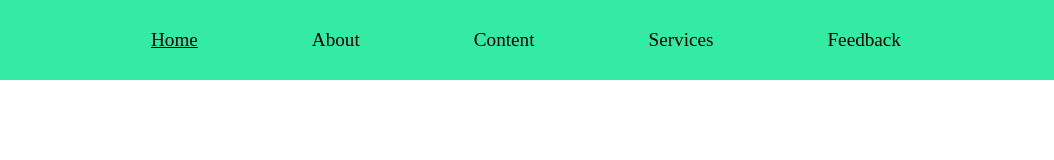
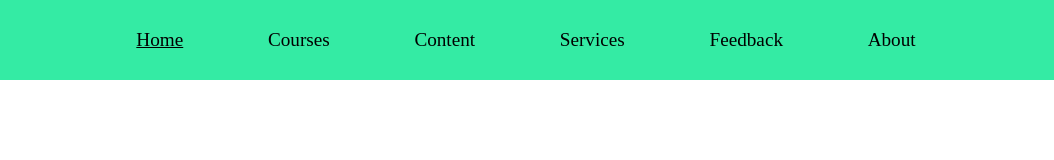
Before and after one commit to Hemant-12345/project1, a plain HTML site: page HTML/index.html in a window 1280 px wide. Shown: the full height of the page, 226-1280 px from the left. Drawn offline with Linux system fonts and the light colour scheme.

Commit message:
Update navbar.html

```diff
--- a/HTML/navbar.html
+++ b/HTML/navbar.html
@@ -13,7 +13,7 @@
             <div class="menubar">
                 <ul>
                     <li><a href="index.html">Home</a></li>
-                    <li><a href="#">About</a>
+                    <li><a href="#">Courses</a>
                          <ul class="submenu">
                             <li><a href="#">community</a></li>
                             <li><a href="#">Updates</a></li>
@@ -23,6 +23,7 @@
                     <li><a href="#">Content</a></li>
                     <li><a href="#">Services</a></li>
                     <li><a href="#">Feedback</a></li>
+                    <li><a href="#">About</a></li>
                 </ul>
             </div>
             <div class="mobilebar"></div>
```
